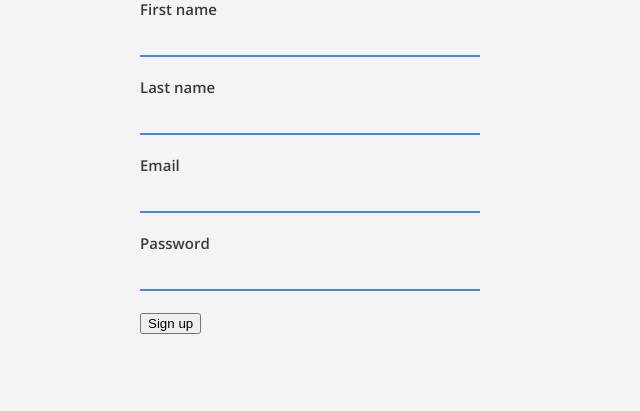
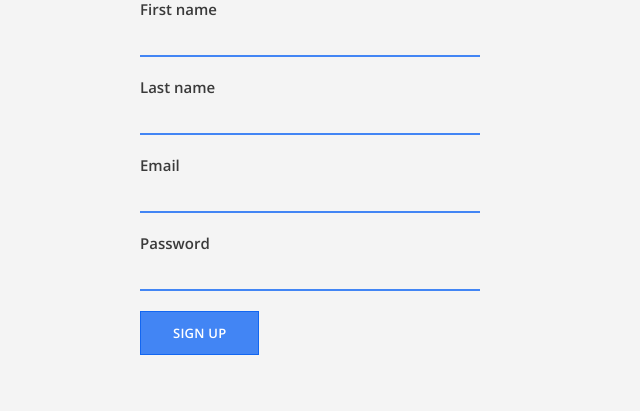
Before and after one commit to frOhun/learning-flask, a Flask app: page /signup in a window 1280 px wide. Shown: the part 195-606 px from the top of the page, without its empty margins (0-640 px from the left). Run offline with Flask 2, Linux system fonts and the light colour scheme.

Commit message:
Heroku config

```diff
--- a/templates/signup.html
+++ b/templates/signup.html
@@ -17,41 +17,47 @@
             {% endfor %}
           {% endif %}
 
-                {{ form.first_name}}
+          {{ form.first_name }}
         </div>
+
         <div class="form-group">
           {{ form.last_name.label }}
+
           {% if form.last_name.errors %}
             {% for error in form.last_name.errors %}
               <p class="error-message">{{ error }}</p>
             {% endfor %}
           {% endif %}
 
-                {{ form.last_name}}
+          {{ form.last_name }}
         </div>
+
         <div class="form-group">
           {{ form.email.label }}
+
           {% if form.email.errors %}
             {% for error in form.email.errors %}
               <p class="error-message">{{ error }}</p>
             {% endfor %}
           {% endif %}
 
-                {{ form.email}}
+          {{ form.email }}
         </div>
+
         <div class="form-group">
           {{ form.password.label }}
+
           {% if form.password.errors %}
             {% for error in form.password.errors %}
               <p class="error-message">{{ error }}</p>
             {% endfor %}
           {% endif %}
 
-                {{ form.password}}
+          {{ form.password }}
         </div>
 
-        {{ form.submit(class="btn_primary") }}
-
+        {{ form.submit(class="btn-primary") }}
       </form>
     </div>
+  </main>
 {% endblock %}
```
Also changed, not shown: README.md. Lines whose indentation alone changed are shown as unchanged.
